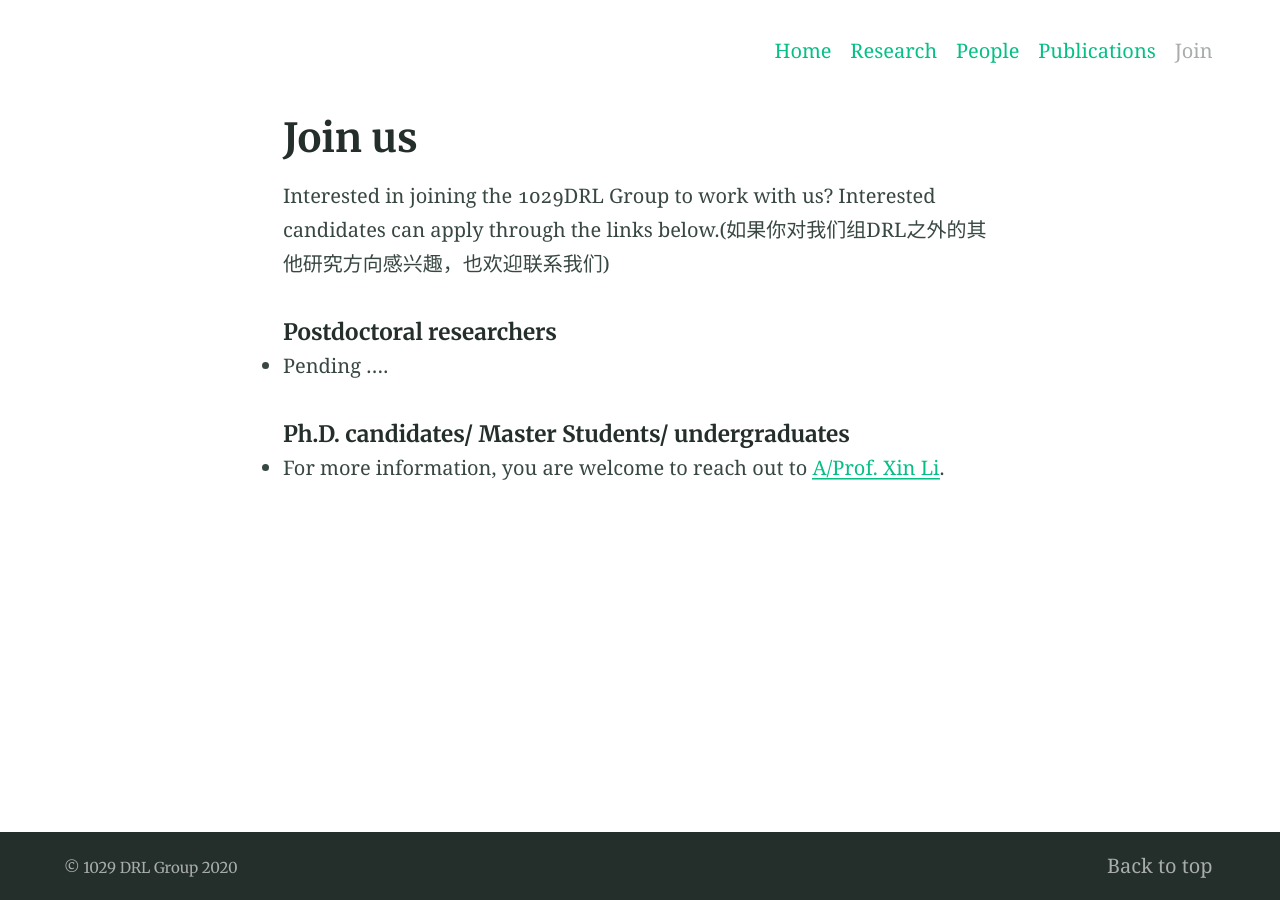
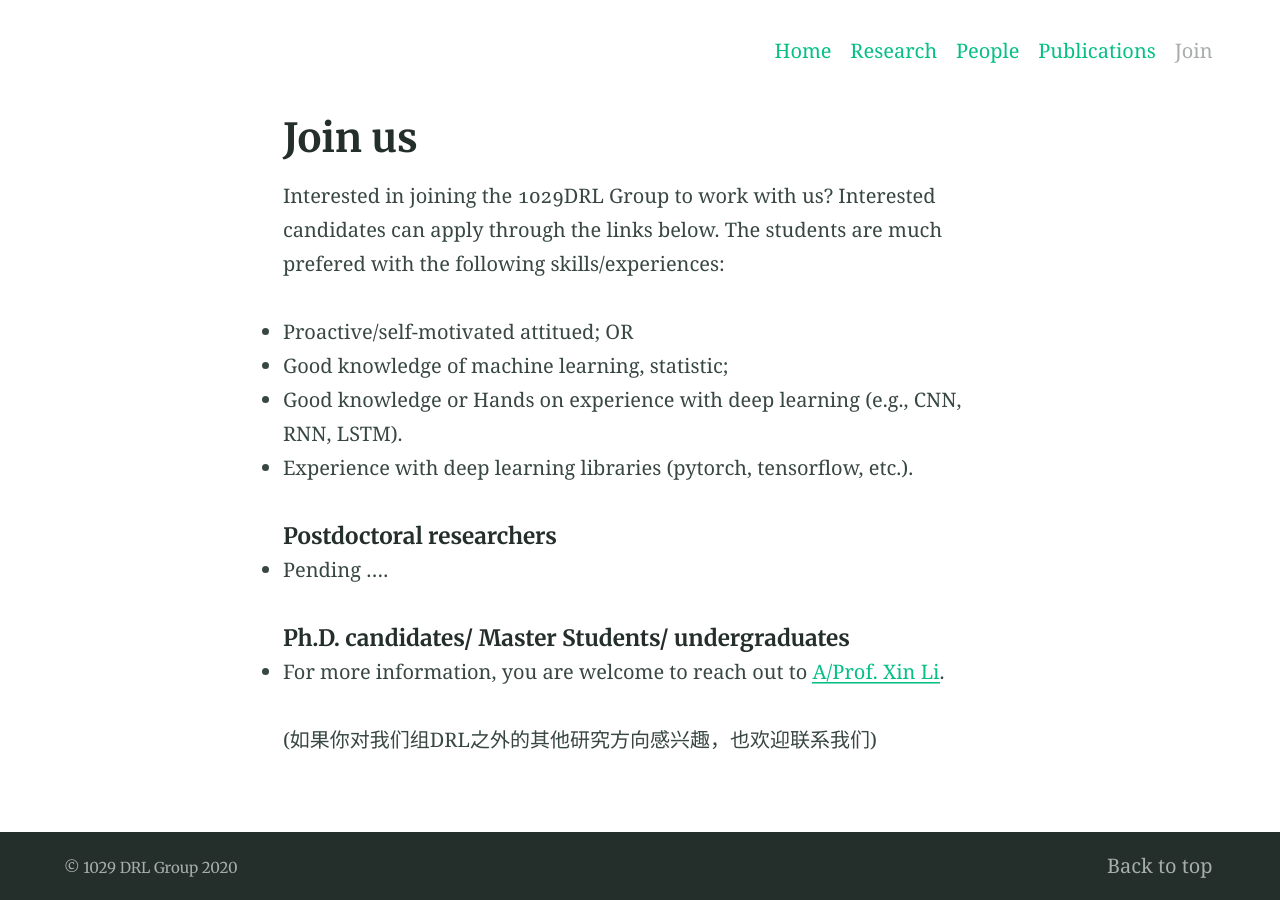
Before and after one commit to nengnengli/bit1029public.github.io, a Jekyll site: the page built from apply.md, in a window 1280 px wide. Built offline with Jekyll 4.4.1, drawn with Linux system fonts in a browser that asks for light colours.

Commit message:
Update apply.md

```diff
--- a/apply.md
+++ b/apply.md
@@ -3,7 +3,16 @@ title: Join us
 layout: page
 collectionpage: pages
 ---
-Interested in joining the 1029DRL Group to work with us? Interested candidates can apply through the links below.(如果你对我们组DRL之外的其他研究方向感兴趣，也欢迎联系我们)
+Interested in joining the 1029DRL Group to work with us? Interested candidates can apply through the links below.
+The students are much prefered with the following skills/experiences:
+
+- Proactive/self-motivated attitued; OR
+
+- Good knowledge of machine learning, statistic;
+
+- Good knowledge or Hands on experience with deep learning (e.g., CNN, RNN, LSTM).
+
+- Experience with deep learning libraries (pytorch, tensorflow, etc.).
 
 ##### Postdoctoral researchers
 - Pending ....
```
Also changed, not shown: other parts of apply.md (+2 -0 lines).
